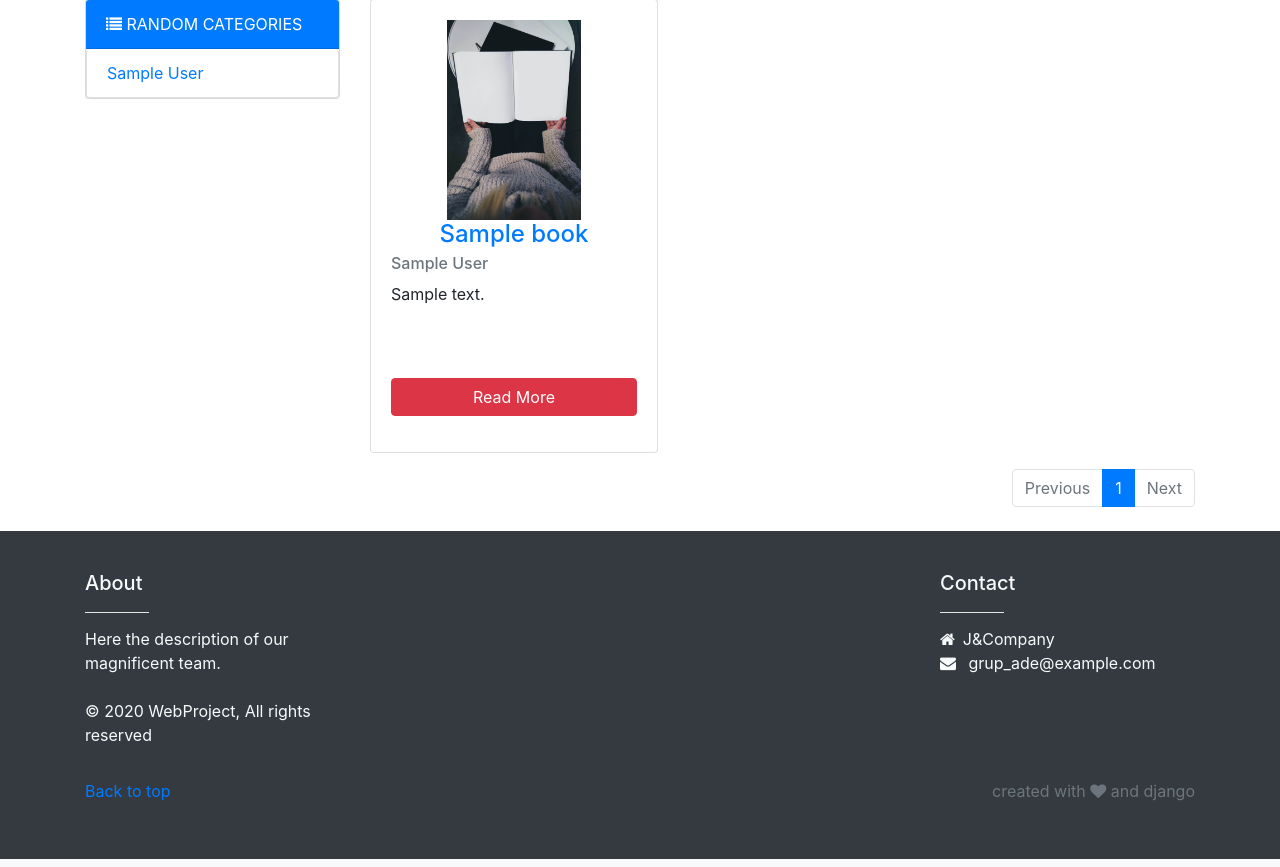
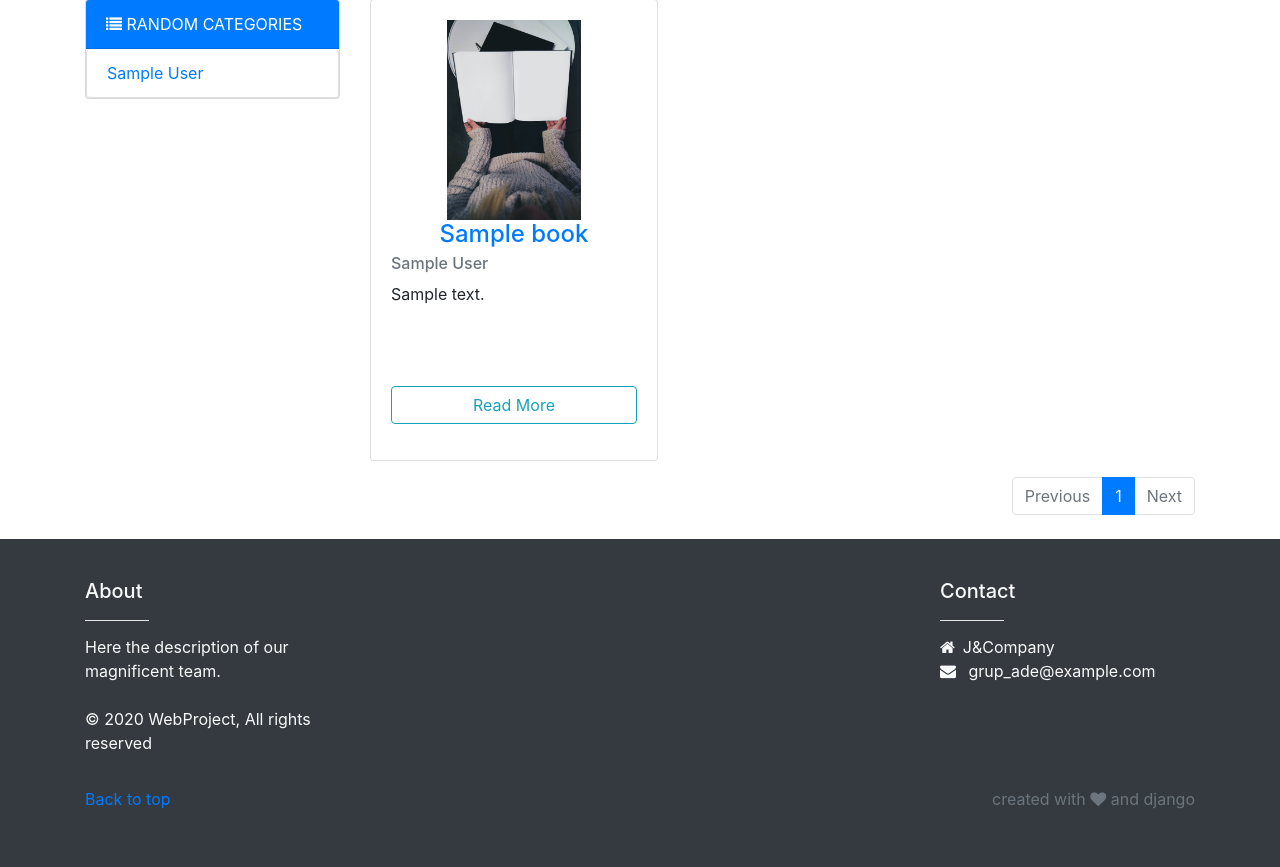
Before and after one commit to josalhor/WebProjectOne, a Django app: template book_visualizer/templates/home.html in a window 1280 px wide. Shown: the part 515-1382 px from the top of the page. Run offline with Django 3.2, Linux system fonts and the light colour scheme; the template is opened without the code that fills it: most values are stand-ins (such as "Sample title", 1, 10 or a date in 2020); some libraries are stand-ins or nearby versions.

Commit message:
improved links home and category underline

```diff
--- a/book_visualizer/templates/category.html
+++ b/book_visualizer/templates/category.html
@@ -37,12 +37,12 @@
 								<script>
 									setBookImg($('#book-thumb-{{book.isbn}}'), "{{book.isbn}}");
 								</script>
-								<h4 class="card-title text-truncate text-center"><a href="{% url 'book_details' book.pk %}" title="View Book">{{ book.title }}</a></h4>
+								<h4 class="card-title text-primary text-truncate text-center"><a href="{% url 'book_details' book.pk %}" title="View Book" style="text-decoration: none;">{{ book.title }}</a></h4>
 								<h6 class="card-subtitle mb-2 text-muted text-truncate">{{ book.author }}</h6>
 								<div class="card-text" style="line-height: 1.5em;height: 6em;overflow: hidden;">{{ book.summary }}</div>
-								<div class="row">
+								<div class="row pt-2">
 									<div class="col">
-										<p><a href="{% url 'book_details' book.pk %}" class="btn btn-danger btn-block"> Read More </a></p>
+										<p><a href="{% url 'book_details' book.pk %}" class="btn btn-outline-info btn-block"> Read More </a></p>
 									</div>
 								</div>
 							</div>
--- a/book_visualizer/templates/home.html
+++ b/book_visualizer/templates/home.html
@@ -43,12 +43,12 @@
 							<script>
 								setBookImg($('#book-thumb-{{book.isbn}}'), "{{book.isbn}}");
 							</script>
-							<h4 class="card-title text-truncate text-center"><a href="{% url 'book_details' book.pk %}" title="View Book">{{ book.title }}</a></h4>
+							<h4 class="card-title text-primary text-truncate text-center"><a href="{% url 'book_details' book.pk %}" title="View Book" style="text-decoration: none;">{{ book.title }}</a></h4>
 							<h6 class="card-subtitle mb-2 text-muted text-truncate">{{ book.author }}</h6>
 							<div class="card-text" style="line-height: 1.5em;height: 6em;overflow: hidden;">{{ book.summary }}</div>
-							<div class="row">
+							<div class="row pt-2">
 								<div class="col">
-									<p><a href="{% url 'book_details' book.pk %}" class="btn btn-danger btn-block"> Read More </a></p>
+									<p><a href="{% url 'book_details' book.pk %}" class="btn btn-outline-info btn-block"> Read More </a></p>
 								</div>
 							</div>
 						</div>
```
